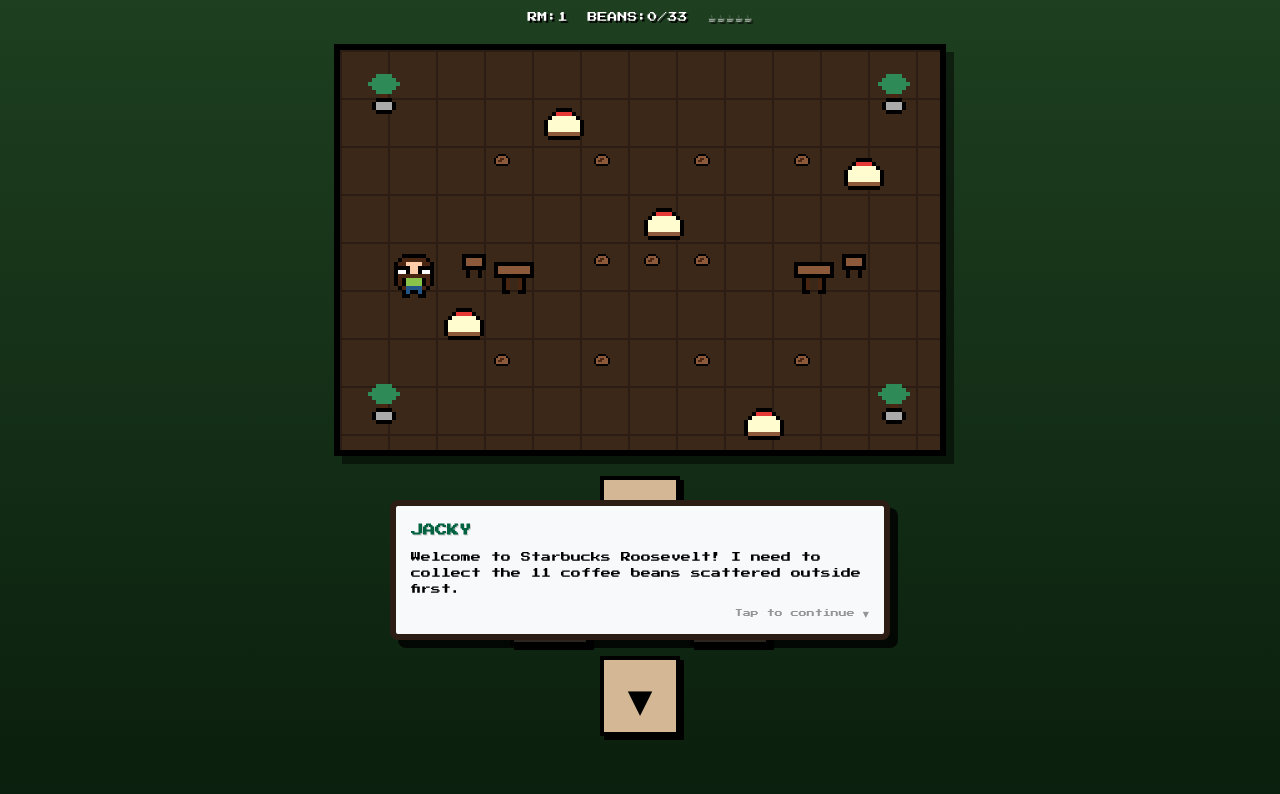
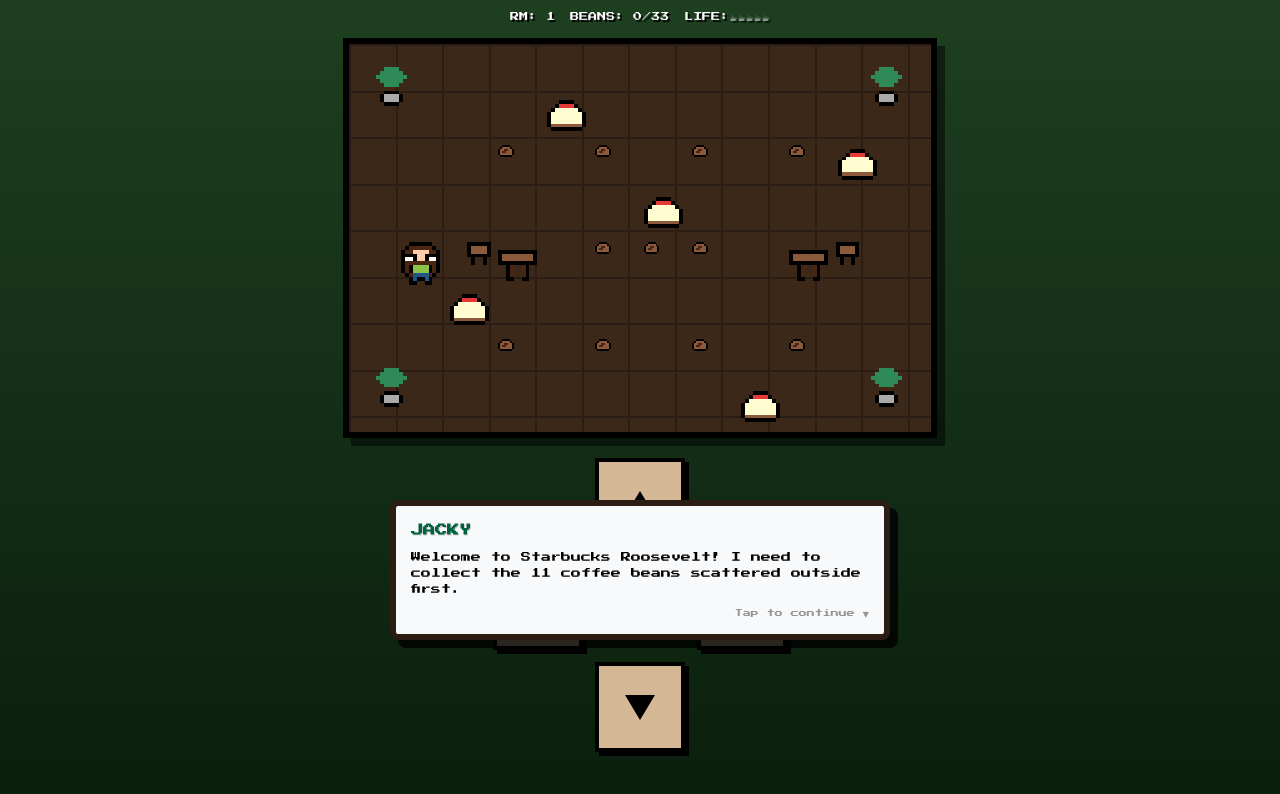
Before and after one commit to fullsnackdevj/HBD_JACK, a plain HTML site: page index.html in a window 1280 px wide. Both pictures are taken after a click on the button "START GAME". Drawn offline with nearby package versions, Linux system fonts and the light colour scheme.

Commit message:
version 1.2

```diff
--- a/index.html
+++ b/index.html
@@ -37,7 +37,7 @@
         box-shadow: 8px 8px 0px rgba(0, 0, 0, 0.5);
         image-rendering: pixelated;
         max-width: 95%;
-        max-height: 55vh; /* Adjusted slightly to make room for bigger d-pad */
+        max-height: 50vh; /* Adjusted slightly to make room for bigger d-pad */
       }
 
       /* Pixel Art UI Styles */
@@ -66,14 +66,17 @@
         box-shadow: 0px 0px 0px #000;
       }
 
-      /* Mobile D-Pad Styles - MADE BIGGER FOR BETTER MOBILE PLAY */
+      /* Mobile D-Pad Styles - ENLARGED AND FIXED ARROWS */
       #dpad {
         display: grid;
-        grid-template-columns: repeat(3, 80px); /* Increased size */
-        grid-template-rows: repeat(3, 80px); /* Increased size */
-        gap: 10px;
+        grid-template-columns: repeat(
+          3,
+          90px
+        ); /* Increased size for mobile accessibility */
+        grid-template-rows: repeat(3, 90px);
+        gap: 12px;
         margin-top: 20px;
-        margin-bottom: 20px;
+        margin-bottom: 10px;
       }
       .dpad-btn {
         background-color: #d4b895;
@@ -82,13 +85,12 @@
         display: flex;
         align-items: center;
         justify-content: center;
-        font-size: 32px; /* Bigger Arrows */
-        color: #000;
         user-select: none;
         -webkit-user-select: none;
         cursor: pointer;
         z-index: 10;
         touch-action: none;
+        position: relative;
       }
       .dpad-btn:active,
       .dpad-btn.active {
@@ -96,6 +98,37 @@
         box-shadow: 0px 0px 0px #000;
         background-color: #b09676;
       }
+
+      /* Custom black triangular arrows to prevent iOS Emoji rendering */
+      .arrow-up {
+        width: 0;
+        height: 0;
+        border-left: 15px solid transparent;
+        border-right: 15px solid transparent;
+        border-bottom: 25px solid black;
+      }
+      .arrow-down {
+        width: 0;
+        height: 0;
+        border-left: 15px solid transparent;
+        border-right: 15px solid transparent;
+        border-top: 25px solid black;
+      }
+      .arrow-left {
+        width: 0;
+        height: 0;
+        border-top: 15px solid transparent;
+        border-bottom: 15px solid transparent;
+        border-right: 25px solid black;
+      }
+      .arrow-right {
+        width: 0;
+        height: 0;
+        border-top: 15px solid transparent;
+        border-bottom: 15px solid transparent;
+        border-left: 25px solid black;
+      }
+
       #btn-up {
         grid-column: 2;
         grid-row: 1;
@@ -130,17 +163,29 @@
         display: none !important;
       }
 
+      /* UI Bar forced horizontal layout */
       #ui-bar {
         position: absolute;
         top: 10px;
-        left: 50%;
-        transform: translateX(-50%);
+        left: 0;
+        width: 100%;
         display: flex;
-        gap: 20px;
+        flex-direction: row; /* Horizontal */
+        flex-wrap: nowrap; /* No wrapping to vertical */
+        justify-content: center;
+        align-items: center;
+        gap: 15px;
         z-index: 5;
-        font-size: 10px;
+        font-size: 9px; /* Slightly smaller to fit everything on one line */
         color: white;
         text-shadow: 2px 2px 0px #000;
+        padding: 0 5px;
+      }
+
+      #life-container {
+        display: flex;
+        align-items: center;
+        white-space: nowrap;
       }
 
       .title-text {
@@ -203,9 +248,12 @@
   <body>
     <div id="game-container">
       <div id="ui-bar" class="hidden">
-        <span id="level-display">RM:1</span>
-        <span id="bean-display">BEANS:0/33</span>
-        <span id="life-display">☕☕☕☕☕</span>
+        <span id="level-display">RM: 1</span>
+        <span id="bean-display">BEANS: 0/33</span>
+        <div id="life-container">
+          <span>LIFE: </span>
+          <span id="life-display">☕☕☕☕☕</span>
+        </div>
       </div>
 
       <canvas id="gameCanvas" width="600" height="400"></canvas>
@@ -219,16 +267,18 @@
 
       <!-- Mobile Controls -->
       <div id="dpad">
-        <div class="dpad-btn" id="btn-up">▲</div>
-        <div class="dpad-btn" id="btn-left">◀</div>
-        <div class="dpad-btn" id="btn-right">▶</div>
-        <div class="dpad-btn" id="btn-down">▼</div>
+        <div class="dpad-btn" id="btn-up"><div class="arrow-up"></div></div>
+        <div class="dpad-btn" id="btn-left"><div class="arrow-left"></div></div>
+        <div class="dpad-btn" id="btn-right">
+          <div class="arrow-right"></div>
+        </div>
+        <div class="dpad-btn" id="btn-down"><div class="arrow-down"></div></div>
       </div>
 
       <!-- Start Screen -->
       <div id="start-screen" class="overlay">
         <div class="pixel-panel">
-          <h1 class="title-text">JACKY'S<br />COFFEE RUN V 1.1</h1>
+          <h1 class="title-text">JACKY'S<br />COFFEE RUN <br />V1.2</h1>
           <p
             class="body-text"
             style="
@@ -1297,7 +1347,7 @@
           hitbox: { xOffset: 0, yOffset: 0, w: 48, h: 48 },
         }));
 
-        levelDisplay.innerText = `RM:${levelIndex + 1}`;
+        levelDisplay.innerText = `RM: ${levelIndex + 1}`;
         updateUI();
 
         // Start level intro dialog
@@ -1316,7 +1366,7 @@
       }
 
       function updateUI() {
-        beanDisplay.innerText = `BEANS:${totalBeansCollected}/33`;
+        beanDisplay.innerText = `BEANS: ${totalBeansCollected}/33`;
         lifeDisplay.innerText = '☕'.repeat(lives > 0 ? lives : 0);
       }
 
```
